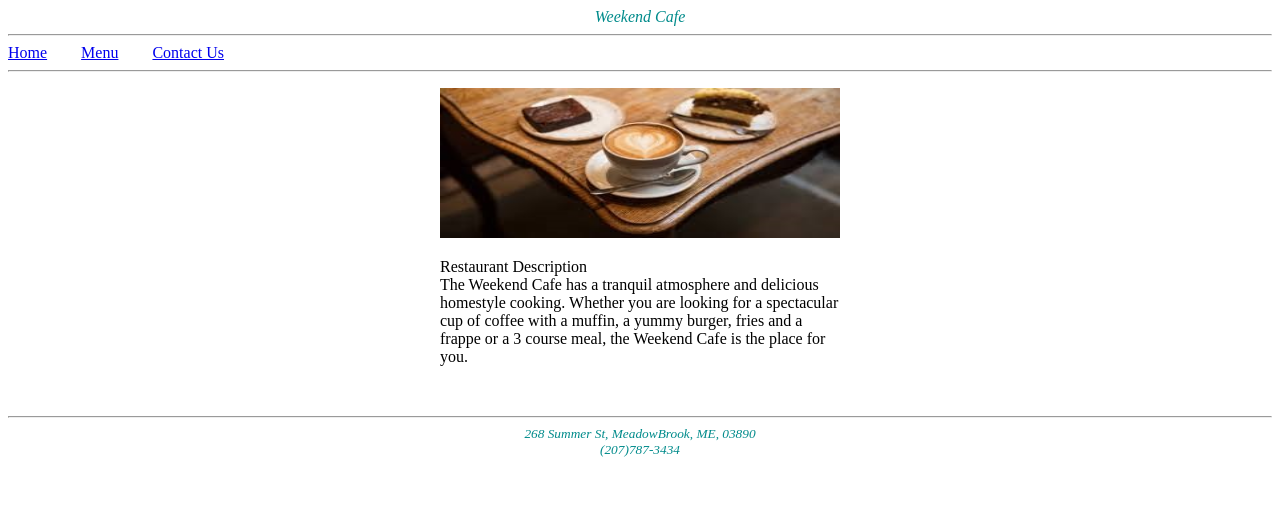
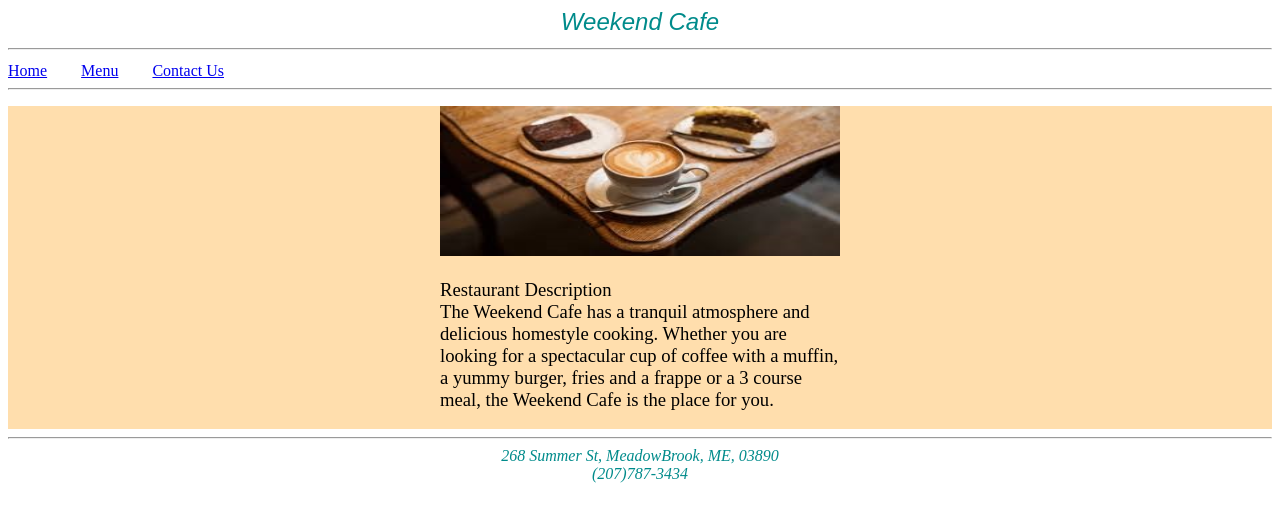
Before and after one commit to Loowho/IntroToHTML, a plain HTML site: page RestaurantHome.html in a window 1280 px wide. Drawn offline with Linux system fonts and the light colour scheme.

Commit message:
Completed Restaurant Lab v3

```diff
--- a/RestaurantHome.html
+++ b/RestaurantHome.html
@@ -3,6 +3,14 @@
     <head>
         <title>Weekend Cafe Home</title>
     </head>
+    <style>
+    #restaurant {
+    background-color: navajowhite;
+    }
+    #restaurantDesc {
+    width: 400px; height: 150px; margin:auto; font-size: 14pt
+    }
+    </style>
     <link href="restaurantStyles.css"
           rel="stylesheet"
           type="text/css"/>
@@ -19,12 +27,11 @@
                 <a href="RestaurantContactUs.html"> Contact Us</a><hr/>
             </nav>
         </div>
-        <div>
+        <div id=restaurant>
             <p style="text-align: center">
                 <img src="images\restaurant.jpg" style="width: 400px; height: 150px;">
             </p>
-        </div>
-        <div style="width: 400px; height: 150px; margin:auto;">
+            <div id=restaurantDesc>
                 <p>
                     Restaurant Description<br/>
                     The Weekend Cafe has a tranquil atmosphere and delicious homestyle cooking.
@@ -32,6 +39,7 @@
                     a yummy burger, fries and a frappe or a 3 course
                     meal, the Weekend Cafe is the place for you.
                 </p>
+            </div>
         </div>
         <div><hr/>
             <footer>
--- a/restaurantStyles.css
+++ b/restaurantStyles.css
@@ -3,6 +3,15 @@ header, footer{
     font-style: italic;
     color: darkcyan;
 }
+header{
+    font-family:fantasy;
+    font-size: 18pt;
+}
 footer{
-    font-size: 10pt;
+    font-size: 12pt;
 }
+/*body {
+    margin:auto;
+    height: 600px;
+    width: 600px; -->
+}
```
Also changed, not shown: RestaurantContactUs.html (+8 -1 lines), RestaurantMenu.html (+7 -0 lines). Lines whose indentation alone changed are shown as unchanged.
